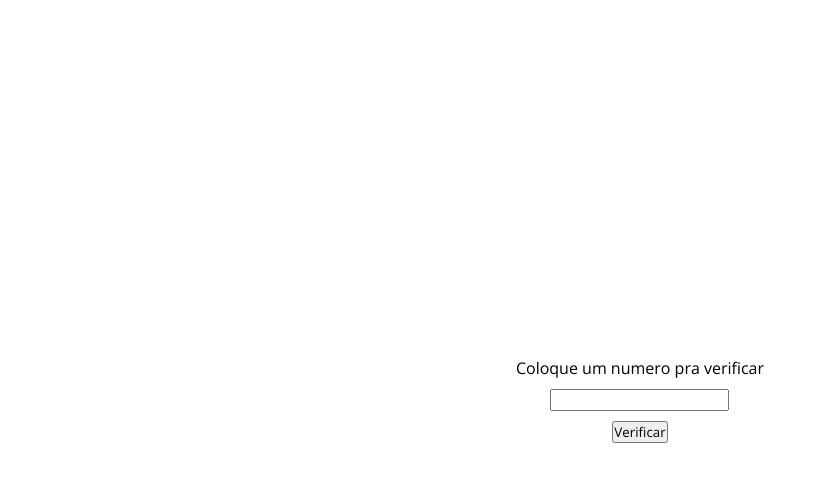
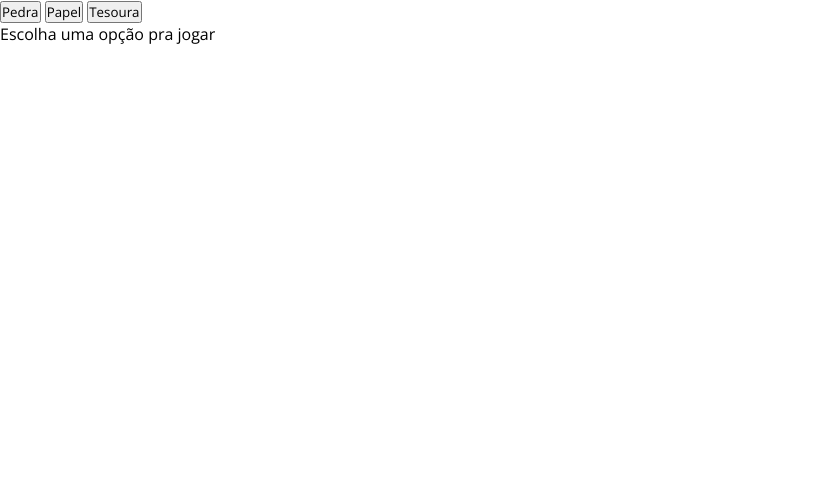
Before and after one commit to dav0fc/Anotacoes_aula_fiap, a plain HTML site: page WEB-DEVELOPMENT/index.html in a window 1280 px wide. Shown: the whole page, without its empty margins (0-827 px from the left). Drawn offline with nearby package versions, Linux system fonts and the light colour scheme.

Commit message:
Jokenpo WebDev

```diff
--- a/WEB-DEVELOPMENT/index.html
+++ b/WEB-DEVELOPMENT/index.html
@@ -70,10 +70,16 @@
         <input type="number" id="num">
         <button onclick="tabuada()">Tabuada</button>
     </section> -->
-    <section class="resto">
+    <!-- <section class="resto">
         <label for="num">Coloque um numero pra verificar</label>
         <input type="number" id="num">
         <button onclick="verificar()">Verificar</button>
+    </section> -->
+    <section class="jokenpo">
+        <button id="pedra" onclick="escolhaJogador('pedra')" > Pedra</button>
+        <button id="papel" onclick="escolhaJogador('papel')">Papel</button>
+        <button id="tesoura" onclick="escolhaJogador('tesoura')">Tesoura</button>
+        <p id="resultado"> Escolha uma opção pra jogar</p>
     </section>
 </body>
 </html>
--- a/WEB-DEVELOPMENT/script.js
+++ b/WEB-DEVELOPMENT/script.js
@@ -141,10 +141,46 @@ alert(`Olá ${nome}, voce tem ${idade} anos e trabalha na(o) ${trab}`) */
 //         console.log(`${numero} X ${i} = ${numero*i}`)
 //     }
 // }
-function verificar(){
-    var numero = parseInt(document.getElementById('num').value)
-    for (i=1;i<=numero;i++){
-        if (numero % i === 0)
-            console.log(i)
+// function verificar(){
+//     var numero = parseInt(document.getElementById('num').value)
+//     for (i=1;i<=numero;i++){
+//         if (numero % i === 0)
+//             console.log(i)
+//     }
+// }
+
+// console.log("Primeira Frase")
+
+// function printar(){
+//     console.log("Segunda Frase")
+// }
+// printar()
+// console.log("Terceira Frase")
+// function somar(num1 = 0,num2 = 0){
+//     return num1+num2
+// }
+// function printarTela(){
+//     console.log(somar(1,2))
+// }
+// printarTela()
+function escolhaDoPc(){
+    const jokenpo = ["pedra","papel","tesoura"]
+    var numeroAleatorio = Math.floor(Math.random()*3)
+    return jokenpo[numeroAleatorio]
+}
+function escolhaJogador(escolha){
+    var escolhaPc = escolhaDoPc()
+    var resultado = ''
+    console.log(escolha)
+    console.log(escolhaPc)
+    if (escolha === escolhaPc){
+        resultado = 'Deu empate';
     }
+    else if(escolha === 'pedra' && escolhaPc === 'tesoura' || escolha === 'papel' && escolhaPc === 'pedra' || escolha === 'tesoura' && escolhaPc === 'papel'){
+        resultado = 'Voce ganhou';
+    }
+    else{
+        resultado = 'Voce perdeu'
+    }
+    document.getElementById('resultado').innerHTML = resultado
 }
--- a/WEB-DEVELOPMENT/style.css
+++ b/WEB-DEVELOPMENT/style.css
@@ -5,13 +5,14 @@
     box-sizing: border-box;
 
 }
-body{
+/* body{
     height: 100vh;
     display: flex;
     justify-content: center;
     align-items: center;
     flex-direction: column;
- }
+} */
+ /*
    .resto{
     height: 100vh;
     display: flex;
@@ -19,7 +20,7 @@ body{
     align-items: center;
     flex-direction: column;
     gap: 10px;
- }
+ } */
   /* .tabuada{
     height: 100vh;
     display: flex;
```
